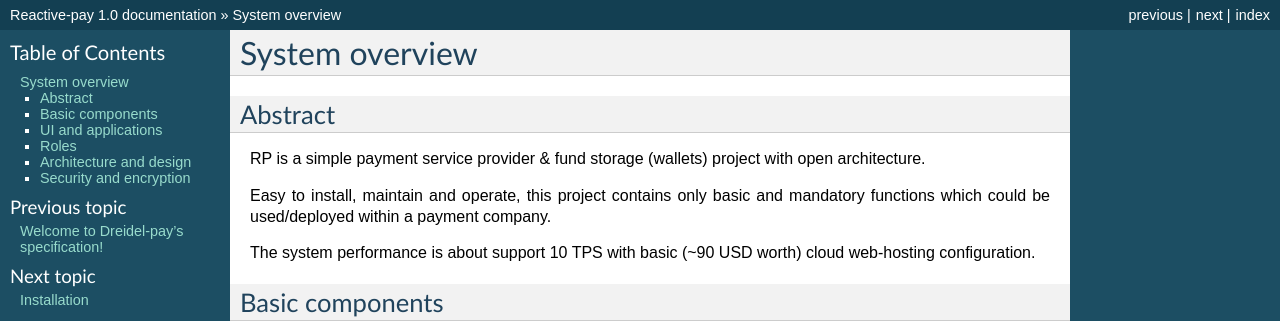
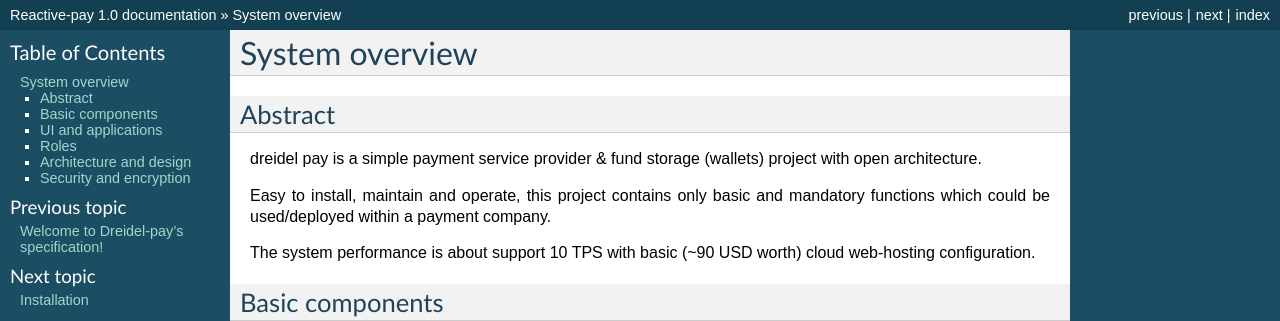
Before and after one commit to dreideldoc/dreidel-docs, a Sphinx documentation site: the page built from docs/overview.rst, in a window 1280 px wide. Shown: the top 321 px of the page. Built offline with Sphinx 7.4.7, drawn with Linux system fonts in a browser that asks for light colours.

Commit message:
Update overview.rst

```diff
--- a/docs/overview.rst
+++ b/docs/overview.rst
@@ -4,7 +4,7 @@
 Abstract
 --------
 
-RP is a simple payment service provider & fund storage (wallets) project with open architecture.
+dreidel pay is a simple payment service provider & fund storage (wallets) project with open architecture.
 
 Easy to install, maintain and operate, this project contains only basic and mandatory functions
 which could be used/deployed within a payment company.
```
